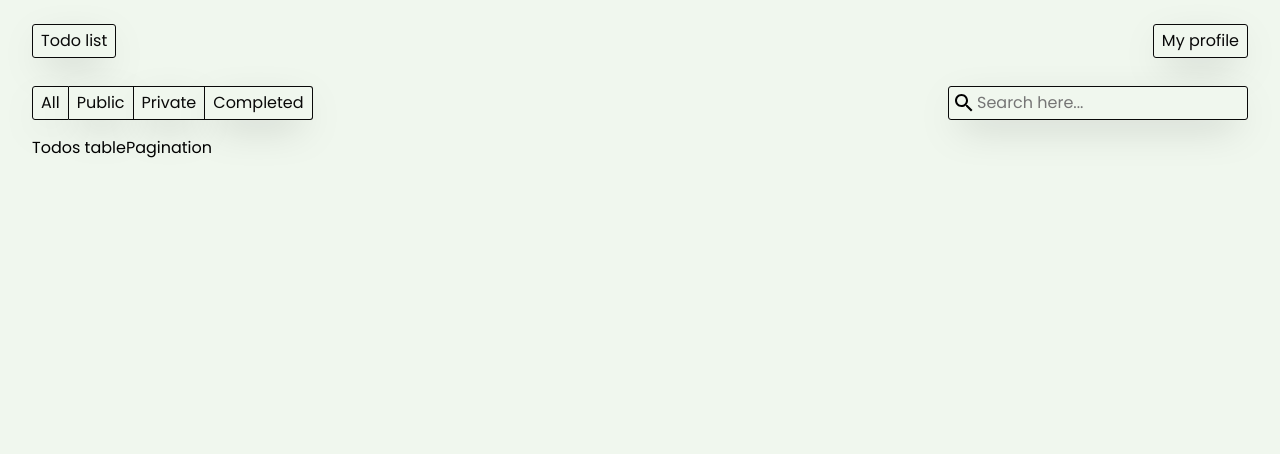
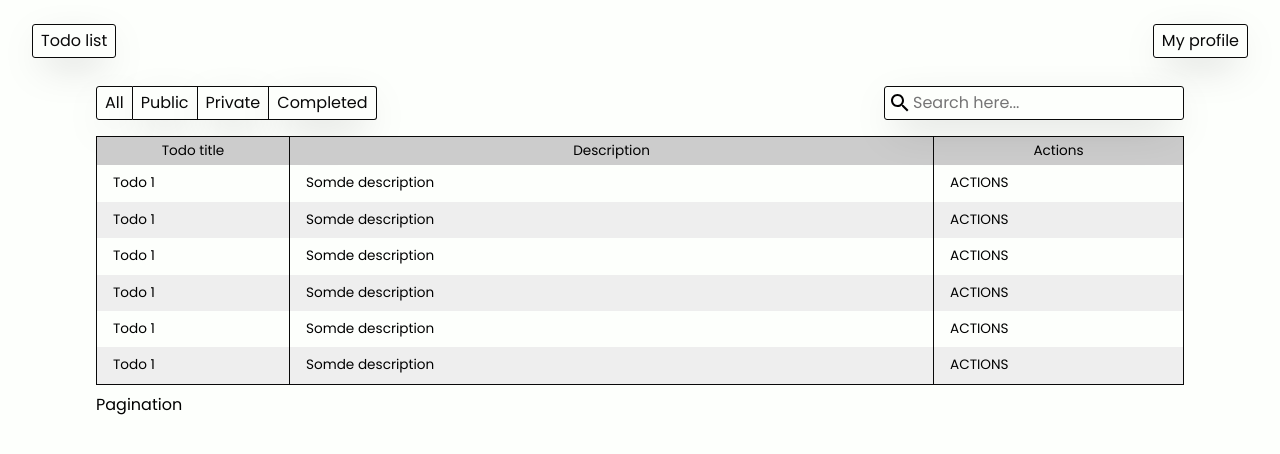
Before and after one commit to biryukov-m/todo-app, a React (Create React App) app in the folder packages/frontend/: page / in a window 1280 px wide. Shown: the top 454 px of the page. Built offline with nearby package versions, Linux system fonts and the light colour scheme.

Commit message:
feat: Add todos table component visual

```diff
--- /dev/null
+++ b/packages/frontend/src/modules/common/components/todo/components/TodosTable/TodosTable.component.tsx
@@ -0,0 +1,13 @@
+import React from 'react';
+import * as Styled from './TodosTable.styled';
+import { TodosTableHead } from './TodosTableHead.component';
+import { TodosTableBody } from './TodosTableBody.component';
+
+export const TodosTable: React.FC = () => (
+  <Styled.Wrapper>
+    <Styled.Table>
+      <TodosTableHead />
+      <TodosTableBody />
+    </Styled.Table>
+  </Styled.Wrapper>
+);
--- /dev/null
+++ b/packages/frontend/src/modules/common/components/todo/components/TodosTable/TodosTable.styled.ts
@@ -0,0 +1,19 @@
+import styled from 'styled-components';
+import { SPACES, COLORS } from '../../../../../theme';
+
+export const Wrapper = styled.div`
+  margin-bottom: ${SPACES.s};
+`;
+
+export const Table = styled.table`
+  border: 1px solid ${COLORS.black};
+  width: 100%;
+  padding: ${SPACES.s};
+  border-collapse: collapse;
+  & tr {
+    display: grid;
+    grid-template-columns: 15vw 1fr 250px;
+    cursor: pointer;
+    border-collapse: collapse;
+  }
+`;
--- /dev/null
+++ b/packages/frontend/src/modules/common/components/todo/components/TodosTable/TodosTableBody.component.tsx
@@ -0,0 +1,37 @@
+import React from 'react';
+import * as Styled from './TodosTableBody.styled';
+
+export const TodosTableBody: React.FC = () => (
+  <Styled.Tbody>
+    <Styled.Tr>
+      <Styled.Td>Todo 1</Styled.Td>
+      <Styled.Td>Somde description</Styled.Td>
+      <Styled.Td>ACTIONS</Styled.Td>
+    </Styled.Tr>
+    <Styled.Tr>
+      <Styled.Td>Todo 1</Styled.Td>
+      <Styled.Td>Somde description</Styled.Td>
+      <Styled.Td>ACTIONS</Styled.Td>
+    </Styled.Tr>
+    <Styled.Tr>
+      <Styled.Td>Todo 1</Styled.Td>
+      <Styled.Td>Somde description</Styled.Td>
+      <Styled.Td>ACTIONS</Styled.Td>
+    </Styled.Tr>
+    <Styled.Tr>
+      <Styled.Td>Todo 1</Styled.Td>
+      <Styled.Td>Somde description</Styled.Td>
+      <Styled.Td>ACTIONS</Styled.Td>
+    </Styled.Tr>
+    <Styled.Tr>
+      <Styled.Td>Todo 1</Styled.Td>
+      <Styled.Td>Somde description</Styled.Td>
+      <Styled.Td>ACTIONS</Styled.Td>
+    </Styled.Tr>
+    <Styled.Tr>
+      <Styled.Td>Todo 1</Styled.Td>
+      <Styled.Td>Somde description</Styled.Td>
+      <Styled.Td>ACTIONS</Styled.Td>
+    </Styled.Tr>
+  </Styled.Tbody>
+);
--- /dev/null
+++ b/packages/frontend/src/modules/common/components/todo/components/TodosTable/TodosTableBody.styled.ts
@@ -0,0 +1,24 @@
+import styled from 'styled-components';
+import { COLORS, FONTS, SPACES } from '../../../../../theme';
+
+export const Tbody = styled.tbody``;
+export const Tr = styled.tr`
+  background-color: ${COLORS.white};
+  text-align: left;
+  &:nth-of-type(2n) {
+    background-color: ${COLORS.grey};
+  }
+  &:hover {
+    background-color: ${COLORS.primary};
+  }
+`;
+export const Td = styled.td`
+  font-family: ${FONTS.FAMILIES.normal};
+  font-weight: ${FONTS.WEIGHTS.normal};
+  font-size: ${FONTS.SIZES.s};
+  border-left: 1px solid ${COLORS.black};
+  padding: ${SPACES.s} ${SPACES.m};
+  &:nth-of-type(1) {
+    border-left: none;
+  }
+`;
--- /dev/null
+++ b/packages/frontend/src/modules/common/components/todo/components/TodosTable/TodosTableHead.component.tsx
@@ -0,0 +1,12 @@
+import React from 'react';
+import * as Styled from './TodosTableHead.styled';
+
+export const TodosTableHead: React.FC = () => (
+  <Styled.Thead>
+    <Styled.Tr>
+      <Styled.Th>Todo title</Styled.Th>
+      <Styled.Th>Description</Styled.Th>
+      <Styled.Th>Actions</Styled.Th>
+    </Styled.Tr>
+  </Styled.Thead>
+);
--- /dev/null
+++ b/packages/frontend/src/modules/common/components/todo/components/TodosTable/TodosTableHead.styled.ts
@@ -0,0 +1,23 @@
+import styled from 'styled-components';
+import { COLORS, FONTS, SPACES } from '../../../../../theme';
+
+export const Thead = styled.thead``;
+export const Tr = styled.tr`
+  background-color: ${COLORS.darkGrey};
+  border-collapse: collapse;
+  text-align: left;
+  &:nth-last-of-type(1) {
+    text-align: center;
+  }
+`;
+export const Th = styled.th`
+  background-color: ${COLORS.darkGrey};
+  font-family: ${FONTS.FAMILIES.normal};
+  font-weight: ${FONTS.WEIGHTS.normal};
+  font-size: ${FONTS.SIZES.s};
+  border-left: 1px solid ${COLORS.black};
+  padding: ${SPACES.xs} ${SPACES.s};
+  &:nth-of-type(1) {
+    border-left: none;
+  }
+`;
--- a/packages/frontend/src/modules/common/components/todo/layout/Layout.styled.ts
+++ b/packages/frontend/src/modules/common/components/todo/layout/Layout.styled.ts
@@ -1,7 +1,7 @@
 import styled from 'styled-components';
 
 export const Layout = styled.div`
-  width: 100%;
-  max-width: 95%;
+  width: 95%;
+  max-width: 85vw;
   margin: 0 auto;
 `;
--- a/packages/frontend/src/modules/common/components/todo/pages/Todos.component.tsx
+++ b/packages/frontend/src/modules/common/components/todo/pages/Todos.component.tsx
@@ -1,10 +1,44 @@
 import React from 'react';
 import { Filters } from '../components/Filters/Filters.component';
+import { TodosTable } from '../components/TodosTable/TodosTable.component';
+
+// const todos = [
+//   {
+//     isPublic: false,
+//     isCompleted: false,
+//     _id: '6408b2b38abb0642e228aefa',
+//     title: 'Todo #1 !',
+//     description: 'Hello',
+//     createdAt: '2023-03-08T16:07:15.677Z',
+//     updatedAt: '2023-03-08T23:18:00.232Z',
+//     __v: 0
+//   },
+//   {
+//     isPublic: false,
+//     isCompleted: false,
+//     _id: '6408b2b38abb0642e228aefc',
+//     title: 'Todo #2!',
+//     description: 'Hello',
+//     createdAt: '2023-03-08T16:07:15.682Z',
+//     updatedAt: '2023-03-08T22:26:40.329Z',
+//     __v: 0
+//   },
+//   {
+//     isPublic: true,
+//     isCompleted: true,
+//     _id: '6409bed919b3d618e2777b63',
+//     title: 'Todo #3',
+//     description: 'New todo description',
+//     createdAt: '2023-03-09T11:11:21.195Z',
+//     updatedAt: '2023-03-09T11:11:21.195Z',
+//     __v: 0
+//   }
+// ];
 
 export const Todos: React.FC = () => (
   <>
     <Filters />
-    <span>Todos table</span>
+    <TodosTable />
     <span>Pagination</span>
   </>
 );
--- a/packages/frontend/src/modules/theme/colors.const.ts
+++ b/packages/frontend/src/modules/theme/colors.const.ts
@@ -3,11 +3,13 @@ export const COLORS = {
   // Lavender bust
   // white: '#FFEAEE',
   // Mint cream
-  white: '#F0F7EE',
+  // white: '#F0F7EE',
   // Baby Powder
-  // white: '#FDFFFC',
+  white: '#FDFFFC',
   // white: '#ffffff',
   black: '#090909',
   primary: '#53A2BE',
-  secondary: '#A80874'
+  secondary: '#A80874',
+  grey: '#eeeeee',
+  darkGrey: '#cccccc'
 };
--- a/packages/frontend/src/modules/theme/fonts.const.ts
+++ b/packages/frontend/src/modules/theme/fonts.const.ts
@@ -1,7 +1,7 @@
 export const SIZES = {
   l: '1.5rem',
   m: '1rem',
-  s: '0.5rem'
+  s: '0.85rem'
 };
 
 export const FAMILIES = {
```
